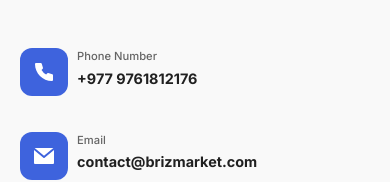
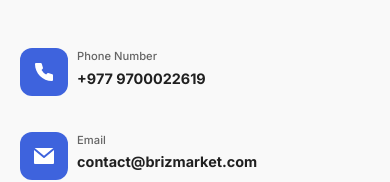
Before and after one commit to nitesh9149/briz-test, a Next.js app: page /en/contact-us in a window 390 px wide. Shown: the part 310-492 px from the top of the page. Built offline with nearby package versions, Linux system fonts and the light colour scheme; no server answers.

Commit message:
added phone number in contact page

```diff
--- a/app/[lang]/contact-us/page.tsx
+++ b/app/[lang]/contact-us/page.tsx
@@ -93,9 +93,9 @@ export default async function ContactUsPage({
                 </TextSmall>
                 <a
                   className="text-on-surface-variant font-bold text-lg"
-                  href="tel:9761812176"
+                  href="tel:+9779700022619"
                 >
-                  +977 9761812176
+                  +977 9700022619
                 </a>
               </div>
             </li>
```
